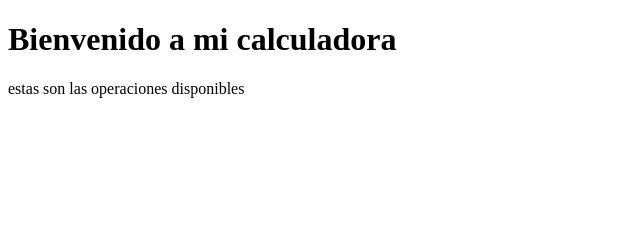
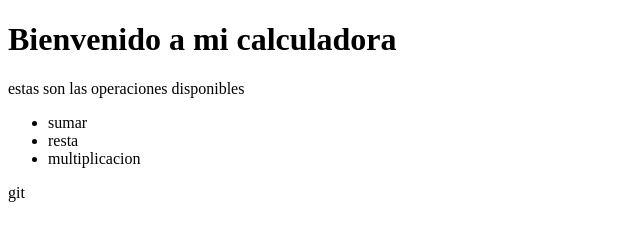
Before and after one commit to Elorenzo851/miweb, a plain HTML site: page index.html in a window 1280 px wide. Shown: the whole page, without its empty margins (0-640 px from the left). Drawn offline with Linux system fonts and the light colour scheme.

Commit message:
lista de opciones a elegir

```diff
--- a/index.html
+++ b/index.html
@@ -8,12 +8,16 @@
     </title>
 <h1>Bienvenido a mi calculadora</h1>
 <p>estas son las operaciones disponibles</p>
-
+<ul>
+    <li>sumar</li>
+    <li>resta</li>
+    <li>multiplicacion</li>
+</ul>
 
 </head>
 
 
 
 
-
+git
 </html>
```
Also changed, not shown: archivo1.txt (deleted), archivo2.txt (deleted), 1 other file.
